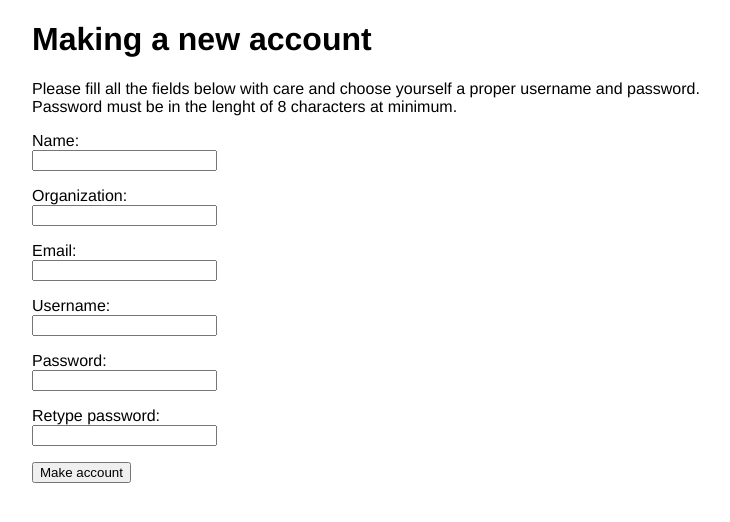
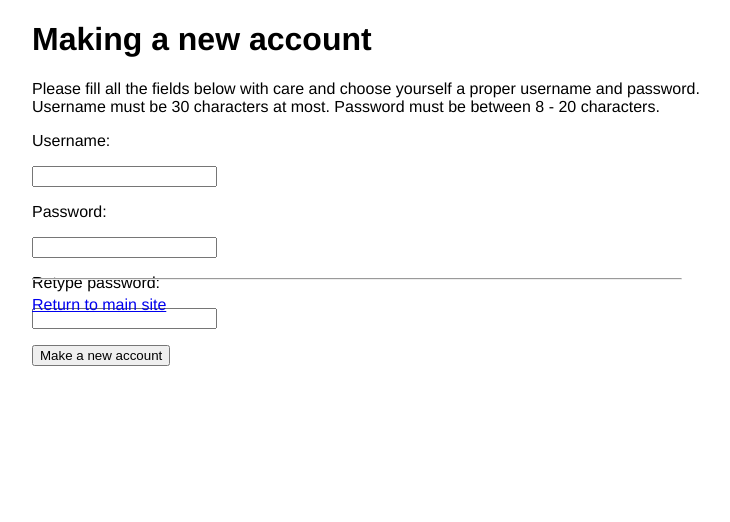
Before and after one commit to alexalgrund/LearningApp, a Flask app: page /register in a window 1280 px wide. Shown: the top 522 px of the page, without its empty margins (248-978 px from the left). Run offline with Flask 3, Linux system fonts and the light colour scheme; parts of the project's set-up code (start-up, migrations or seed data) failed here and were passed over.

Commit message:
Basic changes

```diff
--- a/app.py
+++ b/app.py
@@ -1,35 +1,52 @@
 from flask import Flask
-from db import db
 from flask import redirect, render_template, request, session
 from werkzeug.security import check_password_hash, generate_password_hash
 from os import getenv
+from flask_sqlalchemy import SQLAlchemy
 
 app = Flask(__name__)
 app.secret_key = getenv("SECRET_KEY")
+app.config["SQLALCHEMY_DATABASE_URI"] = getenv("DATABASE_URL")
+db = SQLAlchemy(app)
 
 @app.route("/")
 def index():
     return render_template("index.html")
 
-@app.route("/login",methods=["POST"])
+@app.route("/login", methods=["GET", "POST"])
 def login():
-    username = request.form["username"]
-    password = request.form["password"]
-    # TODO: check username and password
-    session["username"] = username
-    return redirect("/")
+    if request.method == "GET":
+        return render_template("index.html")
+    if request.method == "POST":
+        username = request.form["username"]
+        password = request.form["password"]
+        if len(username) == 0 or len(password) == 0:
+            return render_template("index.html")
+        if logcheck(username, password):
+            session["username"] = username
+            message = myCourses(username)
+            print(len(message))
+            if len(message) == 0:
+                return render_template("index.html", message="\
+                    It looks like you have not seleceted any courses yet.", allCourses=showCourses())
+            else:
+                return render_template("index.html", myCourses=message, allCourses=showCourses())
+        else:
+            return render_template("index.html", message="\
+                Wrong username or password. Please try again.")
 
-@app.route("/register")
-def new():
-    return render_template("register.html")
-
-@app.route("/register",methods=["POST"])
-def login():
-    username = request.form["username"]
-    password = request.form["password"]
-    # TODO: check username and password
-    session["username"] = username
-    return redirect("/")
+def logcheck(username, password):
+    sql = "SELECT id, password FROM users WHERE username=:username"
+    result = db.session.execute(sql, {"username":username})
+    user = result.fetchone()
+    if not user:
+        return False
+    else:
+        if check_password_hash(user.password, password):
+            session["user_id"] = user.id
+            return True
+        else:
+            return False
 
 @app.route("/register", methods=["GET", "POST"])
 def register():
@@ -39,24 +56,67 @@ def register():
         username = request.form["username"]
         password1 = request.form["password1"]
         password2 = request.form["password2"]
+
+        if len(username) == 0 or len(password1) == 0 or len(password2) == 0:
+            return render_template("register.html")
+        if checkUser(username) == True:
+            return render_template("register.html", message=\
+                "Your chosen username is already in use. Please choose another username.")
+        if len(username) > 30:
+            return render_template("register.html", message=\
+                "Your chosen username is too long. It must be 30 characters at most. Please choose another username.")
+        if len(password1) < 8 or len(password1) > 20 or len(password2) < 8 or len(password2) > 20:
+            return render_template("register.html", message=\
+                "Your chosen password is not in the required lenght. It must be between 8 - 20 characters. Please try again")
         if password1 != password2:
-            return render_template("error.html", message="Salasanat eroavat")
+            return render_template("register.html", message=\
+                "Passwords are not the same.\n Please try again.")
         if registerId(username, password1):
-            return redirect("/")
+            return render_template("regConfir.html")
         else:
-            return render_template("error.html", message="Rekisteröinti ei onnistunut")
+            return render_template("register.html", )
+
+@app.route("/")
+def showCourses():
+    sql = "SELECT courses.name, courses.time FROM courses"
+    db.session.execute(sql)
+    result = db.session.execute(sql)
+    messages = result.fetchall()
+    return messages
+
+@app.route("/")
+def myCourses(username):
+    sql = "SELECT courses.name, courses.time FROM courses, participants\
+     WHERE participants.course_id = courses.id AND participants.user_id=:user_id"
+    result = db.session.execute(sql, {"user_id":getUser(username)})
+    messages = result.fetchall()
+    return messages
 
 def registerId(username, password):
-    hash_value = generate_password_hash(password)
-    try:
-        sql = "INSERT INTO users (username, password) VALUES (:username, :password)"
-        db.session.execute(sql, {"username":username, "password":hash_value})
-        db.session.commit()
-    except:
+        if request.method == "POST":
+            hash_value = generate_password_hash(password)
+            try:
+                sql = "INSERT INTO users (username, password) VALUES (:username, :password)"
+                db.session.execute(sql, {"username":username, "password":hash_value})
+                db.session.commit()
+            except:
+                return False
+            return index()
+
+def checkUser(username):
+    sql = "SELECT id, password FROM users WHERE username=:username"
+    result = db.session.execute(sql, {"username":username})
+    user = result.fetchone()
+    if not user:
         return False
-    return login(username, password)
+    else:
+        return True
 
-
+def getUser(username):
+    sql = ("SELECT id FROM users WHERE username=:username")
+    result = db.session.execute(sql, {"username":username})
+    id = result.fetchone()[0]
+    return id
 
 @app.route("/logout")
 def logout():
--- a/db.py
+++ /dev/null
@@ -1,6 +0,0 @@
-from app import app
-from flask_sqlalchemy import SQLAlchemy
-from os import getenv
-
-app.config["SQLALCHEMY_DATABASE_URI"] = getenv("DATABASE_URL")
-db = SQLAlchemy(app)
--- a/static/main.css
+++ b/static/main.css
@@ -3,3 +3,17 @@ body {
     max-width: 45em;
     font-family: 'Helvetica', 'Arial', sans-serif;
 }
+.container1 {
+    width: 650px;
+    height: 50px;
+    bottom: 580px;
+    position: absolute;
+    font-family: 'Helvetica', 'Arial', sans-serif;
+}
+.container2 {
+    width: 650px;
+    height: 50px;
+    bottom: 480px;
+    position: absolute;
+    font-family: 'Helvetica', 'Arial', sans-serif;
+}
--- a/templates/register.html
+++ b/templates/register.html
@@ -5,25 +5,18 @@
 <body>
 <h1>Making a new account</h1>
 <p>Please fill all the fields below with care and choose yourself a proper username and password.
-    Password must be in the lenght of 8 characters at minimum.</p>
-{% if session.username %}
-<p>Olet kirjautunut nimellä {{ session.username }}</p>
-<a href="/logout">Kirjaudu ulos</a>
-{% else %}
-<form action="/register" method="POST">
-<p>Name:<br>
-<input type="text" name="name"></p>
-<p>Organization:<br>
-<input type="text" name="organization"></p>
-<p>Email:<br>
-<input type="text" name="email"></p>
-<p>Username:<br>
-<input type="text" name="username"></p>
-<p>Password:<br>
-<input type="password" name="password1:"></p>
-<p>Retype password:<br>
-<input type="password" name="password2:"></p>
-<input type="submit" value="Make account">
+Username must be 30 characters at most. Password must be between 8 - 20 characters.</p>
+
+<p> </p>
+<form action="/register" method="post">
+<p>Username:</p><input type="text" name="username">
+<p>Password:</p><input type="password" name="password1">
+<p>Retype password:</p><input type="password" name="password2">
+<p></p><input type="submit" value="Make a new account">
 </form>
-{% endif %}
+<p>{{ message }}</p>
 </body>
+<div class="container2">
+<hr>
+<p><a href="/">Return to main site</a></p>
+</div>
```
Also changed, not shown: schema.sql (+7 -5 lines), templates/index.html (+47 -14 lines), templates/profile.html (added, +7 -0 lines), templates/regConfir.html (added, +12 -0 lines).
